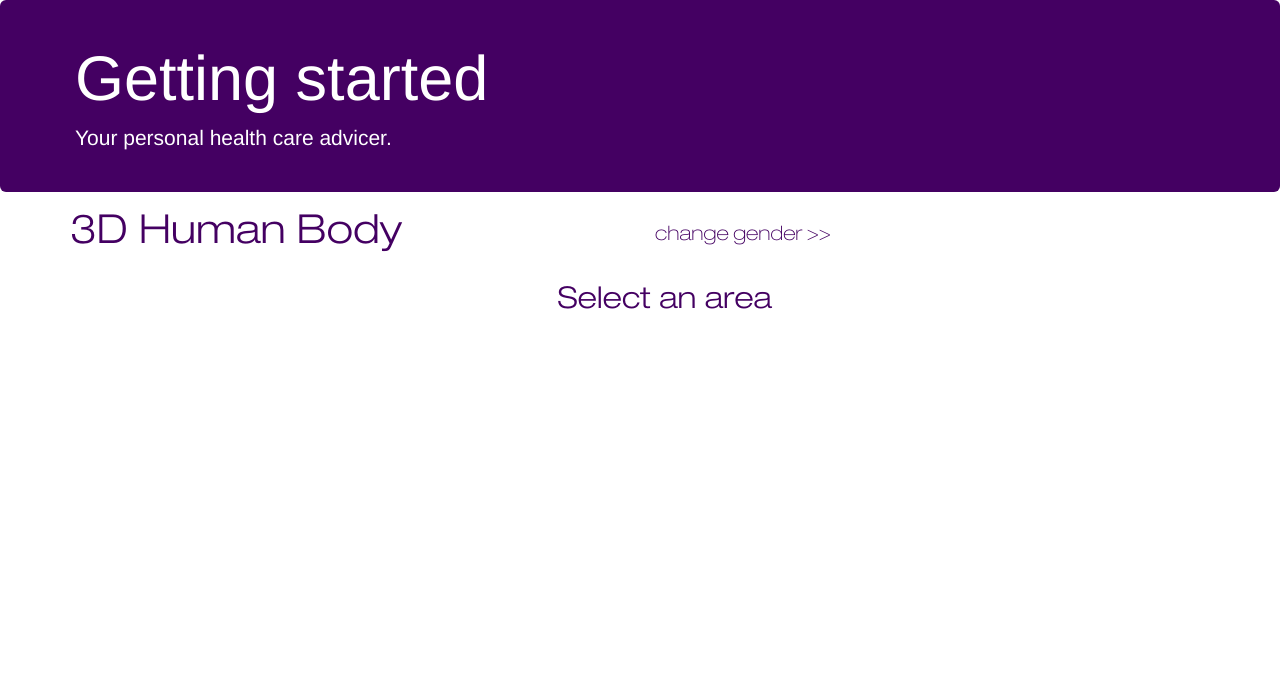
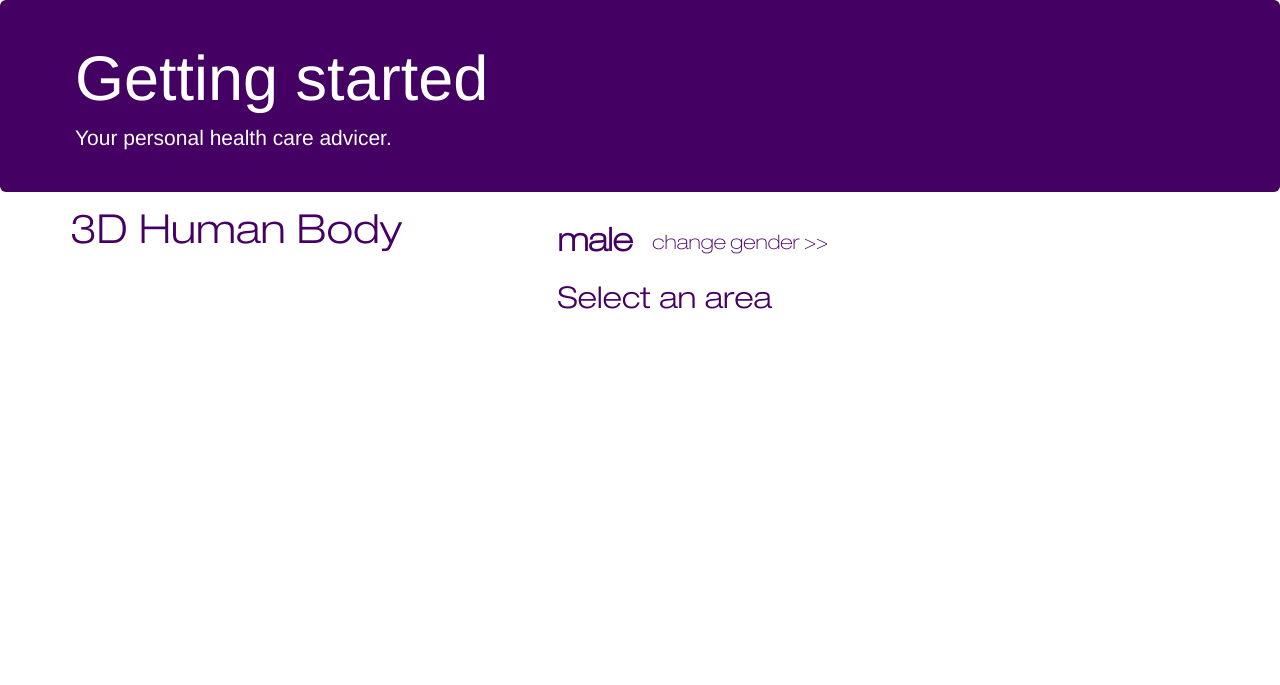
Before and after one commit to benben1026/health_care, a Flask app: page /model in a window 1280 px wide. Shown: the part 50-735 px from the top of the page. Run offline with Flask 2, Linux system fonts and the light colour scheme; data that the repository does not hold is empty; some libraries are stand-ins or nearby versions.

Commit message:
Add gender as a column in position level2 Change /api/position Adjust UI

```diff
--- a/app/model/structure.py
+++ b/app/model/structure.py
@@ -28,9 +28,10 @@ class BodyLevel2(Base):
     name = Column(String(255))
     upper_level_id = Column(Integer, ForeignKey('Body_Level1.id'))
     upper_level = relationship("BodyLevel1")
+    gender = Column(Enum("male", "female", "both"))
 
     def to_dict(self):
-        return {"id": self.id, "name": self.name, "upper_level": self.upper_level.to_dict()}
+        return {"id": self.id, "name": self.name, "gender": self.gender, "upper_level": self.upper_level.to_dict()}
 
 
 class Disease(Base):
--- a/app/static/css/homepage.css
+++ b/app/static/css/homepage.css
@@ -73,10 +73,23 @@
 }
 .my-gender-switch{
 	color:rgb(68,0,98) !important;
+	font-family: 'Helvetica Neue Thin Extended', Helvetica, Arial, sans-serif !important;
+	font-size: 20px !important;
+	position: relative;
+	top: -2px;
+	margin-left: 20px;
+}
+
+.my-current-gender{
+color:rgb(68,0,98) !important;
 	position:relative !important;
 	top:30px !important;
 	font-family: 'Helvetica Neue Thin Extended', Helvetica, Arial, sans-serif !important;
-	font-size: 20px !important;
+	margin: 0;
+}
+.my-current-gender>#current-gender{
+	font-size: 32px;
+	font-weight: bold;
 }
 .my-second-select{
 	margin-top:0px !important;
--- a/app/static/summer/testMale.html
+++ b/app/static/summer/testMale.html
@@ -42,7 +42,7 @@ var hoverMaterial = new THREE.MeshPhongMaterial( {
     color: 0x996633,
     specular: 0x050505,
     shininess: 100
-} )
+} );
 var tmpMaterial;
 //json file names
 var jsonNames = ['Leg','Head','Arm','Abdomen','Arm','Chest'];
@@ -233,8 +233,11 @@ function onDocumentMouseDown( event ) {
 	// if there is one (or more) intersections
 	if ( intersects2.length > 0 )
 	{
-		var position = intersects2[0].object.name
-		parent.postMessage(position,"http://128.199.82.15:3000/model");
+		var position = intersects2[0].object.name;
+        var positionEvent = window.document.createEvent('Event');
+        positionEvent.initEvent('positionChanged', true, true);
+        positionEvent.position = position;
+		parent.dispatchEvent(positionEvent);
 	}
 }
 
--- a/app/templates/model.html
+++ b/app/templates/model.html
@@ -7,11 +7,14 @@ $(document).ready(function(){
 		if($("#myFrame").attr("src").indexOf("testMale") >= 0 ){
 			$("#myFrame").attr("src","/static/summer/testFemale.html");
 			$( '#myFrame' ).attr( 'src', function ( i, val ) { return val; });
+            gender = "female";
 		}
 		else{
 			$("#myFrame").attr("src","/static/summer/testMale.html");
 			$( '#myFrame' ).attr( 'src', function ( i, val ) { return val; });
+            gender = "male";
 		}
+        $("#current-gender").html(gender);
 	})
 });
 
@@ -19,7 +22,7 @@ function get_position_lev1(level1){
 	if(level1 == "")
 		return;
 	$.ajax({
-		url:'/api/position/level1/' + level1,
+		url:'/api/position/level1/' + level1+ '/' + gender,
 		type:'GET',
 		dataType: 'json',
 		success:function(data){
@@ -84,11 +87,11 @@ function get_position(level1, level2){
 
 <div class="container">
 	<div class="row">
-		<div class="col-md-6">
+		<div class="col-md-5">
 			<h1	class="my-h1-homepage">3D Human Body</h1>
 		</div>
-		<div class="col-md-3">
-			<a  class="my-gender-switch" id="genderSwitch">change gender >></a>
+		<div class="col-md-4">
+            <p  class="my-current-gender"><span id="current-gender"></span><a  class="my-gender-switch" id="genderSwitch">change gender >></a></p>
 		</div>
 	</div>
 </div>
@@ -136,6 +139,10 @@ var position_level1;
 var position_level2;
 var last_level1_highlight;
 var target_disease_id;
+var gender = "male";
+
+//Fill gender <p>
+$("#current-gender").html(gender);
 
 //default select level1
 var default_lev1 = "chest";
@@ -160,6 +167,17 @@ eventer(messageEvent,function(e) {
 	}
 },false);
 
+$(window).on("positionChanged", function(e){
+    position_level1 = e.originalEvent.position;
+    get_position_lev1(position_level1);
+	if( firstVisit == "1"){
+		firstVisit = "0";
+		$("#panel").slideToggle("slow");
+	}
+});
+
+
+
 function getLev2(temp){
 	$(temp).removeClass('my-list-group-item');
 	$(temp).addClass('my-list-group-item-active');
--- a/app/views.py
+++ b/app/views.py
@@ -1,5 +1,5 @@
 from flask import render_template, request, send_from_directory, session
-from sqlalchemy import distinct, exc
+from sqlalchemy import distinct, exc, or_
 from app import app
 from model import *
 import json, copy
@@ -150,14 +150,15 @@ def get_disease_detail(disease_id):
     return json.dumps(rv)
 
 
-@app.route('/api/position/level1/<level1_pos>')
-def query_level1(level1_pos):
-
+@app.route('/api/position/level1/<level1_pos>/<gender>')
+def query_level1(level1_pos, gender):
     level1_id = db_session.query(BodyLevel1.id).filter(BodyLevel1.name == level1_pos).first()
     if not level1_id:
         return json.dumps({"Err": "Incorrect Level1 keyword"})
     level1_id = level1_id[0]
-    level2s = db_session.query(BodyLevel2.id, BodyLevel2.name).filter(BodyLevel2.upper_level_id == level1_id).all()
+    level2s = db_session.query(BodyLevel2.id, BodyLevel2.name)\
+        .filter(BodyLevel2.upper_level_id == level1_id, or_(BodyLevel2.gender == gender, BodyLevel2.gender == "both"))\
+        .all()
     db_session.close()
     return json.dumps(level2s)
 
```
Also changed, not shown: app/static/summer/testFemale.html (+5 -2 lines), doc/api.json (+9 -1 lines).
